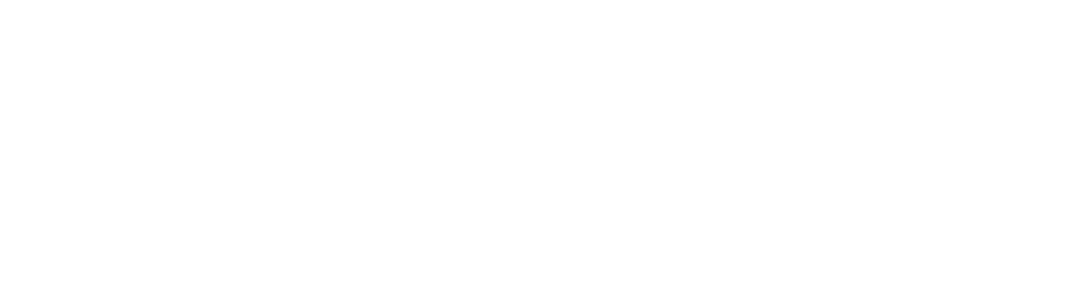
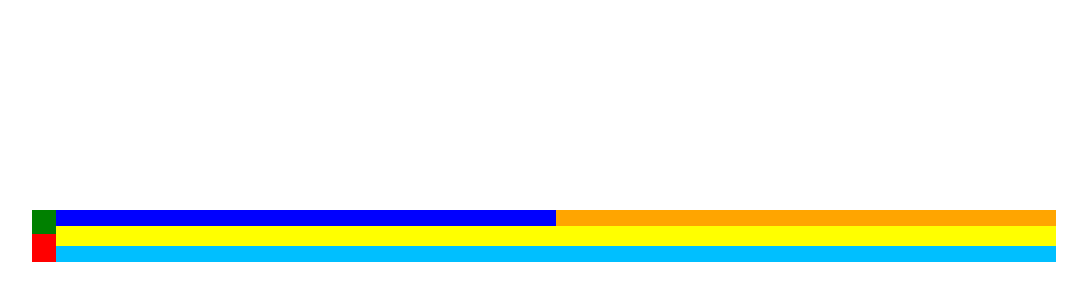
Before and after one commit to dimitrisafendras/how-to-ui-from-designs, a React (Create React App) app: page / in a window 1280 px wide. Shown: the part 164-464 px from the top of the page, without its empty margins (96-1183 px from the left). Built offline with nearby package versions, Linux system fonts and the light colour scheme.

Commit message:
card layout done

```diff
--- a/src/components/card/Card.css
+++ b/src/components/card/Card.css
@@ -1,2 +1,46 @@
 .Card {
+    background-color: red;
+    min-height: 52px;
+    width: 100%;
+
+    display: flex;
 }
+
+.Icon {
+    min-height: 24px;
+    max-height: 24px;
+    min-width: 24px;
+    max-width: 24px;
+    background-color: green;
+}
+
+.TextContainer {
+    min-height: 36px;
+    width: 100%;
+    background-color: deepskyblue;
+}
+
+.UpperText {
+    width: 100%;
+    background-color: purple;
+
+    display: flex;
+}
+
+.LowerText {
+    min-height: 20px;
+    width: 100%;
+    background-color: yellow;
+}
+
+.BoldText {
+    min-height: 16px;
+    width: 100%;
+    background-color: blue;
+}
+
+.Number {
+    min-height: 16px;
+    width: 100%;
+    background-color: orange;
+}
--- a/src/components/card/Card.jsx
+++ b/src/components/card/Card.jsx
@@ -4,7 +4,15 @@
 
 export const Card = () => {
 	return (
-		<>
-		</>
+		<div className='Card'>
+			<div className='Icon'></div>
+			<div className='TextContainer'>
+				<div className='UpperText'>
+					<div className='BoldText'></div>
+					<div className='Number'></div>
+				</div>
+				<div className='LowerText' ></div>
+			</div>
+		</div>
 	);
 };
```
